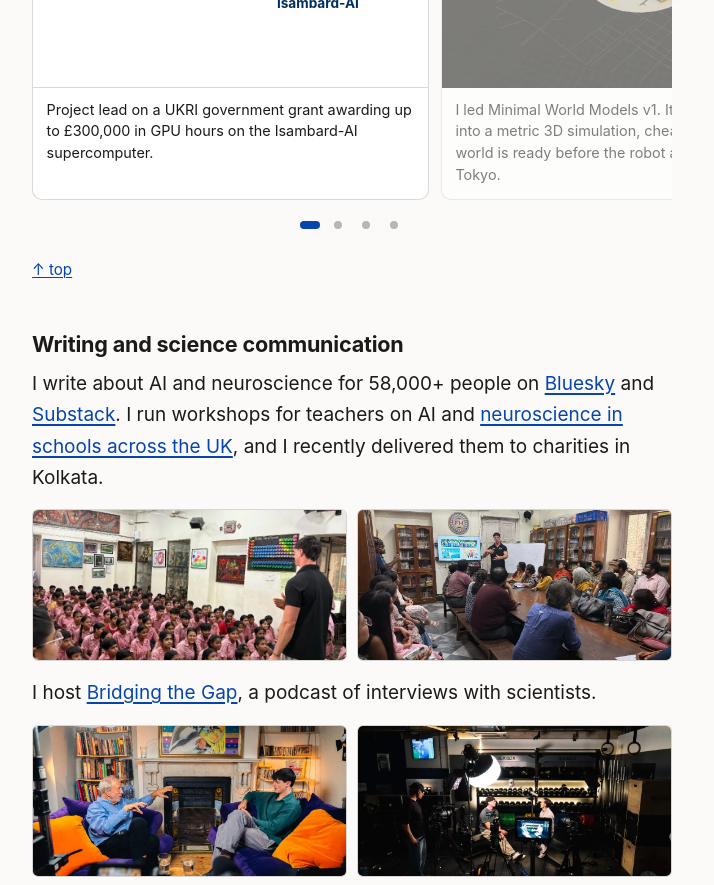
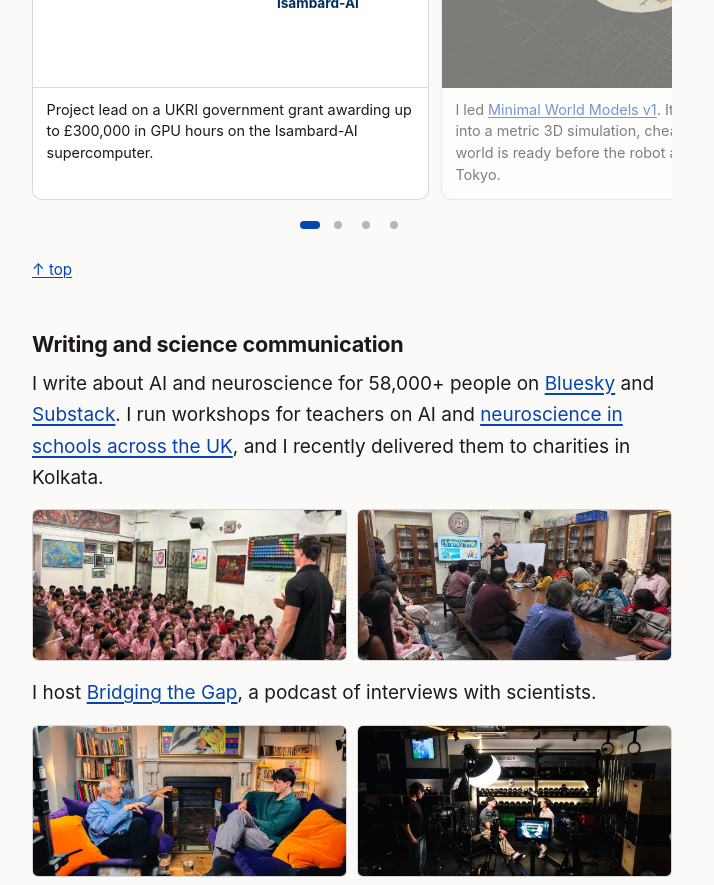
Before and after one commit to eddiebullock/eddiebullock.com, a plain HTML site: page index.html in a window 1280 px wide. Shown: the part 2192-3077 px from the top of the page, without its empty margins (288-1002 px from the left). Drawn offline with Linux system fonts and the light colour scheme; grey boxes are pictures that could not be loaded.

Commit message:
Link Minimal World Models v1 to the LinkedIn announcement.
Co-Authored-By: Claude Opus 5.5 <noreply@anthropic.com>

```diff
--- a/index.html
+++ b/index.html
@@ -216,7 +216,7 @@
             <video poster="/videos/minato.jpg" width="1280" height="720" muted playsinline loop preload="metadata" aria-label="Minato, Tokyo, assembling as a 3D simulation.">
               <source src="/videos/minato.mp4" type="video/mp4">
             </video>
-            <p>I led Minimal World Models v1. It compiles a real city into a metric 3D simulation, cheaply enough that the world is ready before the robot arrives. This is Minato, Tokyo.</p>
+            <p>I led <a href="https://www.linkedin.com/posts/liamsill_autonomous-vehicles-that-cant-be-driven-ugcPost-7523150874592825344-p1MO" rel="noopener noreferrer" target="_blank">Minimal World Models v1</a>. It compiles a real city into a metric 3D simulation, cheaply enough that the world is ready before the robot arrives. This is Minato, Tokyo.</p>
           </article>
           <article class="reel-slide" aria-roledescription="slide" aria-label="3 of 4">
             <video poster="/videos/robot-drive.jpg" width="1280" height="534" muted playsinline loop preload="none" aria-label="The delivery robot driving in simulation.">
```
